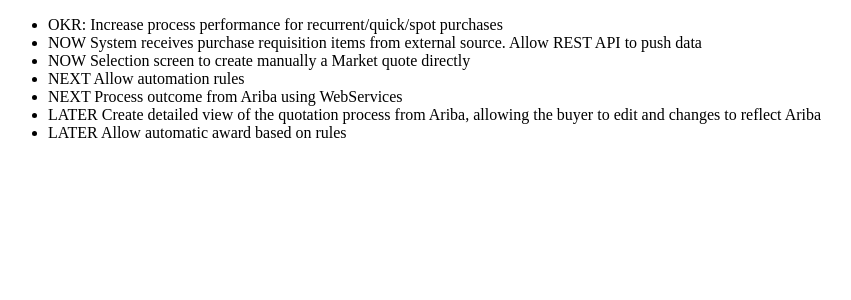
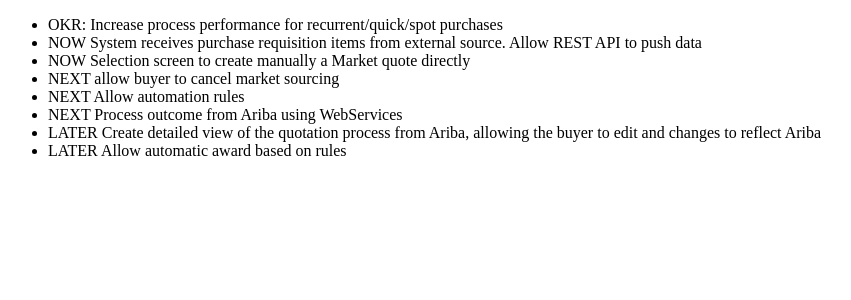
Before and after one commit to lucassantos0/ariba-simple-quote, a Next.js app: page / in a window 1280 px wide. Shown: the top 300 px of the page, without its empty margins (0-851 px from the left). Built offline with nearby package versions, Linux system fonts and the light colour scheme.

Commit message:
update todo list

```diff
--- a/pages/index.js
+++ b/pages/index.js
@@ -3,6 +3,7 @@
         <li>OKR: Increase process performance for recurrent/quick/spot purchases</li>
         <li>NOW System receives purchase requisition items from external source. Allow REST API to push data</li>
         <li>NOW Selection screen to create manually a Market quote directly</li>
+        <li>NEXT allow buyer to cancel market sourcing</li>
         <li>NEXT Allow automation rules</li>
         <li>NEXT Process outcome from Ariba using WebServices</li>
         <li>LATER Create detailed view of the quotation process from Ariba, allowing the buyer to edit and changes to reflect Ariba</li>
```
